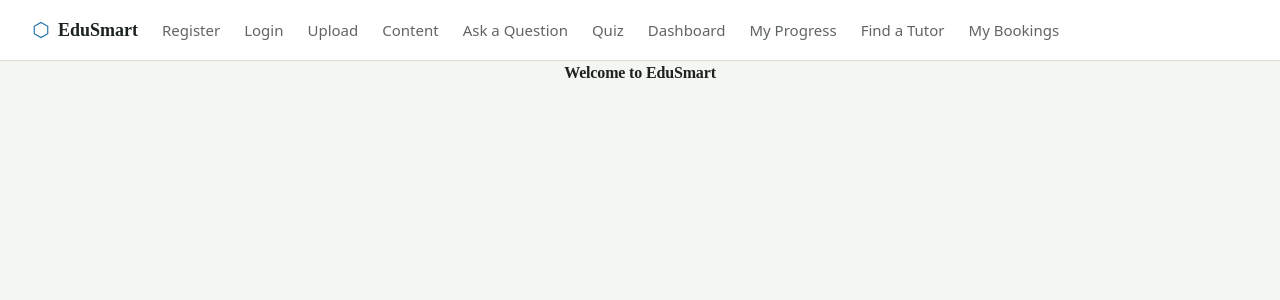
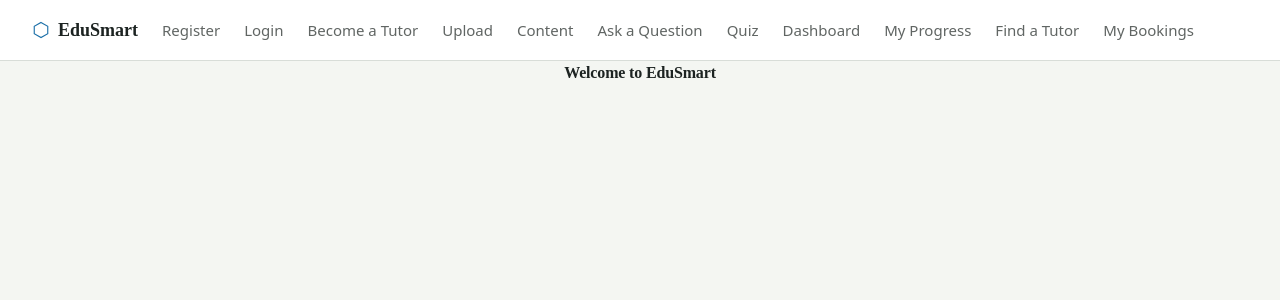
Before and after one commit to warlock-68/Edusmart, a React app in the folder frontend/: page / in a window 1280 px wide. Shown: the top 300 px of the page. Built offline with nearby package versions, Linux system fonts and the light colour scheme; the HTML template or start-up script is replaced by a standard one.

Commit message:
Add Become a Tutor link to navbar

```diff
--- a/frontend/src/App.jsx
+++ b/frontend/src/App.jsx
@@ -50,6 +50,7 @@ function App() {
         <div className={`${menuOpen ? 'flex' : 'hidden'} flex-col gap-2 w-full md:flex md:flex-row md:gap-6 md:w-auto`}>
           <NavLink onClick={closeMenu} to="/register" className={({isActive}) => isActive ? "active" : ""}>Register</NavLink>
           <NavLink onClick={closeMenu} to="/login" className={({isActive}) => isActive ? "active" : ""}>Login</NavLink>
+          <NavLink onClick={closeMenu} to="/become-tutor" className={({isActive}) => isActive ? "active" : ""}>Become a Tutor</NavLink>
           <NavLink onClick={closeMenu} to="/upload" className={({isActive}) => isActive ? "active" : ""}>Upload</NavLink>
           <NavLink onClick={closeMenu} to="/content" className={({isActive}) => isActive ? "active" : ""}>Content</NavLink>
           <NavLink onClick={closeMenu} to="/ask" className={({isActive}) => isActive ? "active" : ""}>Ask a Question</NavLink>
```
